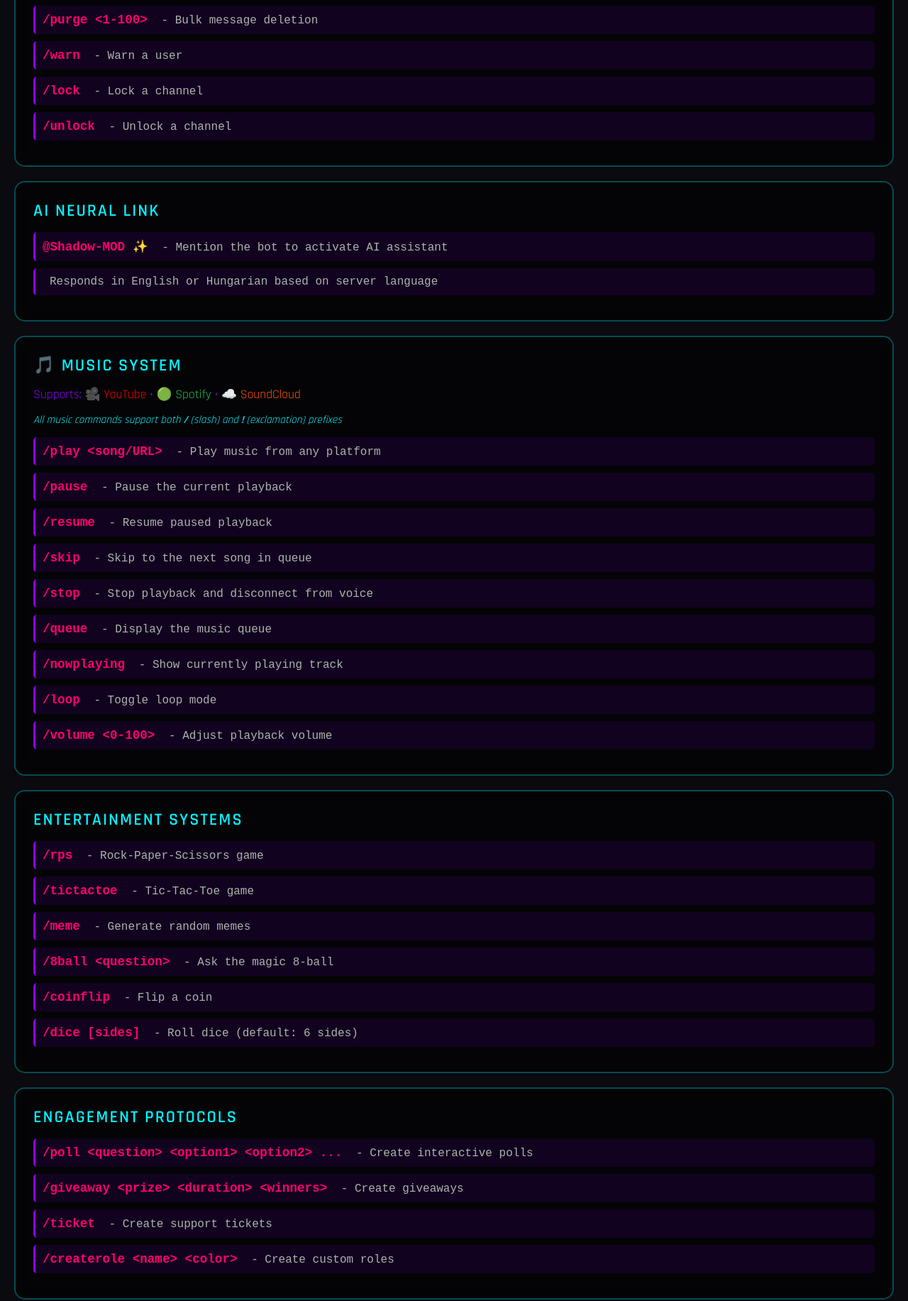
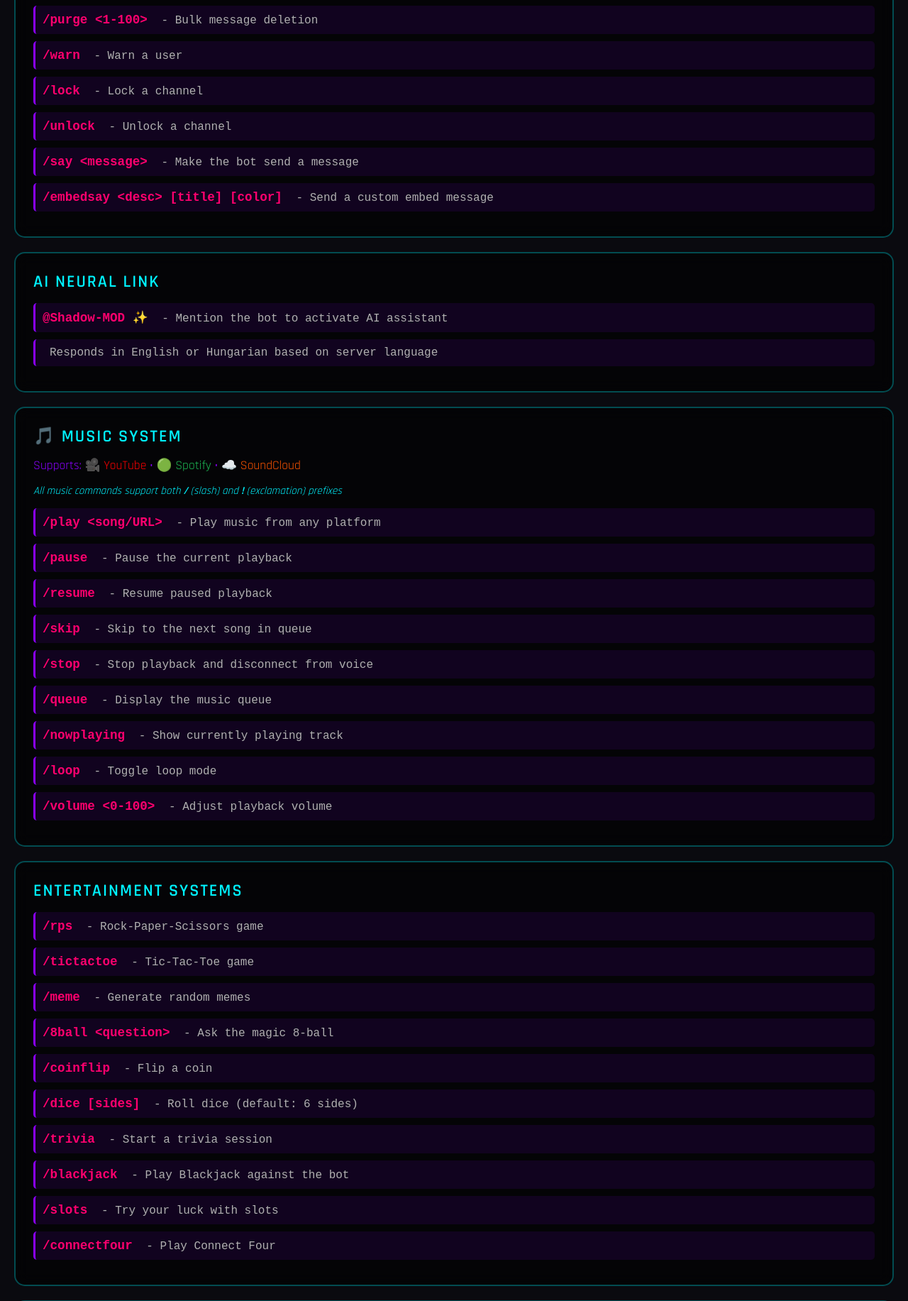
Before and after one commit to kacsofd001-glitch/shadowmod, a Flask app: page /help in a window 1280 px wide. Shown: the part 1521-3354 px from the top of the page at 71% size. Run offline with Flask 3, Linux system fonts and the light colour scheme.

Commit message:
Add new commands for bot interaction and enhance existing ones
Adds `/say` and `/embedsay` commands to the bot, updating the interactive help system and the webpage to reflect these additions and other command improvements.

Replit-Commit-Author: Agent
Replit-Commit-Session-Id: 607f8efd-48fe-4bf3-93d1-0a0fcb95da42
Replit-Commit-Checkpoint-Type: intermediate_checkpoint
Replit-Commit-Event-Id: d6e0a731-d37c-4c28-971e-2a5025102c84

```diff
--- a/bot_stats.json
+++ b/bot_stats.json
@@ -1 +1 @@
-{"start_time": "2026-01-20T12:38:58.924253+00:00", "guilds": 19, "users": 1319, "channels": 947, "status": "online"}
+{"start_time": "2026-01-20T12:40:17.702473+00:00", "guilds": 19, "users": 1319, "channels": 947, "status": "online"}
--- a/templates/help.html
+++ b/templates/help.html
@@ -222,6 +222,14 @@
                 <span class="command-name">/unlock</span>
                 <span class="command-desc">- Unlock a channel</span>
             </div>
+            <div class="command-item">
+                <span class="command-name">/say &lt;message&gt;</span>
+                <span class="command-desc">- Make the bot send a message</span>
+            </div>
+            <div class="command-item">
+                <span class="command-name">/embedsay &lt;desc&gt; [title] [color]</span>
+                <span class="command-desc">- Send a custom embed message</span>
+            </div>
         </div>
 
         <div class="command-section">
@@ -307,25 +315,61 @@
                 <span class="command-name">/dice [sides]</span>
                 <span class="command-desc">- Roll dice (default: 6 sides)</span>
             </div>
+            <div class="command-item">
+                <span class="command-name">/trivia</span>
+                <span class="command-desc">- Start a trivia session</span>
+            </div>
+            <div class="command-item">
+                <span class="command-name">/blackjack</span>
+                <span class="command-desc">- Play Blackjack against the bot</span>
+            </div>
+            <div class="command-item">
+                <span class="command-name">/slots</span>
+                <span class="command-desc">- Try your luck with slots</span>
+            </div>
+            <div class="command-item">
+                <span class="command-name">/connectfour</span>
+                <span class="command-desc">- Play Connect Four</span>
+            </div>
         </div>
 
         <div class="command-section">
-            <h2 data-translate="cat_engagement">🎁 ENGAGEMENT PROTOCOLS</h2>
+            <h2 data-translate="cat_economy">💰 ECONOMY & WEALTH</h2>
             <div class="command-item">
-                <span class="command-name">/poll &lt;question&gt; &lt;option1&gt; &lt;option2&gt; ...</span>
-                <span class="command-desc">- Create interactive polls</span>
+                <span class="command-name">/balance</span>
+                <span class="command-desc">- Check your coin balance</span>
             </div>
             <div class="command-item">
-                <span class="command-name">/giveaway &lt;prize&gt; &lt;duration&gt; &lt;winners&gt;</span>
-                <span class="command-desc">- Create giveaways</span>
+                <span class="command-name">/work</span>
+                <span class="command-desc">- Earn coins by working</span>
             </div>
             <div class="command-item">
-                <span class="command-name">/ticket</span>
-                <span class="command-desc">- Create support tickets</span>
+                <span class="command-name">/daily</span>
+                <span class="command-desc">- Claim your daily reward</span>
             </div>
             <div class="command-item">
-                <span class="command-name">/createrole &lt;name&gt; &lt;color&gt;</span>
-                <span class="command-desc">- Create custom roles</span>
+                <span class="command-name">/shop</span>
+                <span class="command-desc">- View available items</span>
+            </div>
+            <div class="command-item">
+                <span class="command-name">/buy &lt;item&gt;</span>
+                <span class="command-desc">- Purchase an item</span>
+            </div>
+            <div class="command-item">
+                <span class="command-name">/rob &lt;user&gt;</span>
+                <span class="command-desc">- Attempt to rob a user</span>
+            </div>
+            <div class="command-item">
+                <span class="command-name">/pay &lt;user&gt; &lt;amount&gt;</span>
+                <span class="command-desc">- Send coins to another user</span>
+            </div>
+            <div class="command-item">
+                <span class="command-name">/top</span>
+                <span class="command-desc">- View the economy leaderboard</span>
+            </div>
+            <div class="command-item">
+                <span class="command-name">/inventory</span>
+                <span class="command-desc">- View your owned items</span>
             </div>
         </div>
 
```
Also changed, not shown: cogs/interactivehelp.py (+12 -4 lines).
